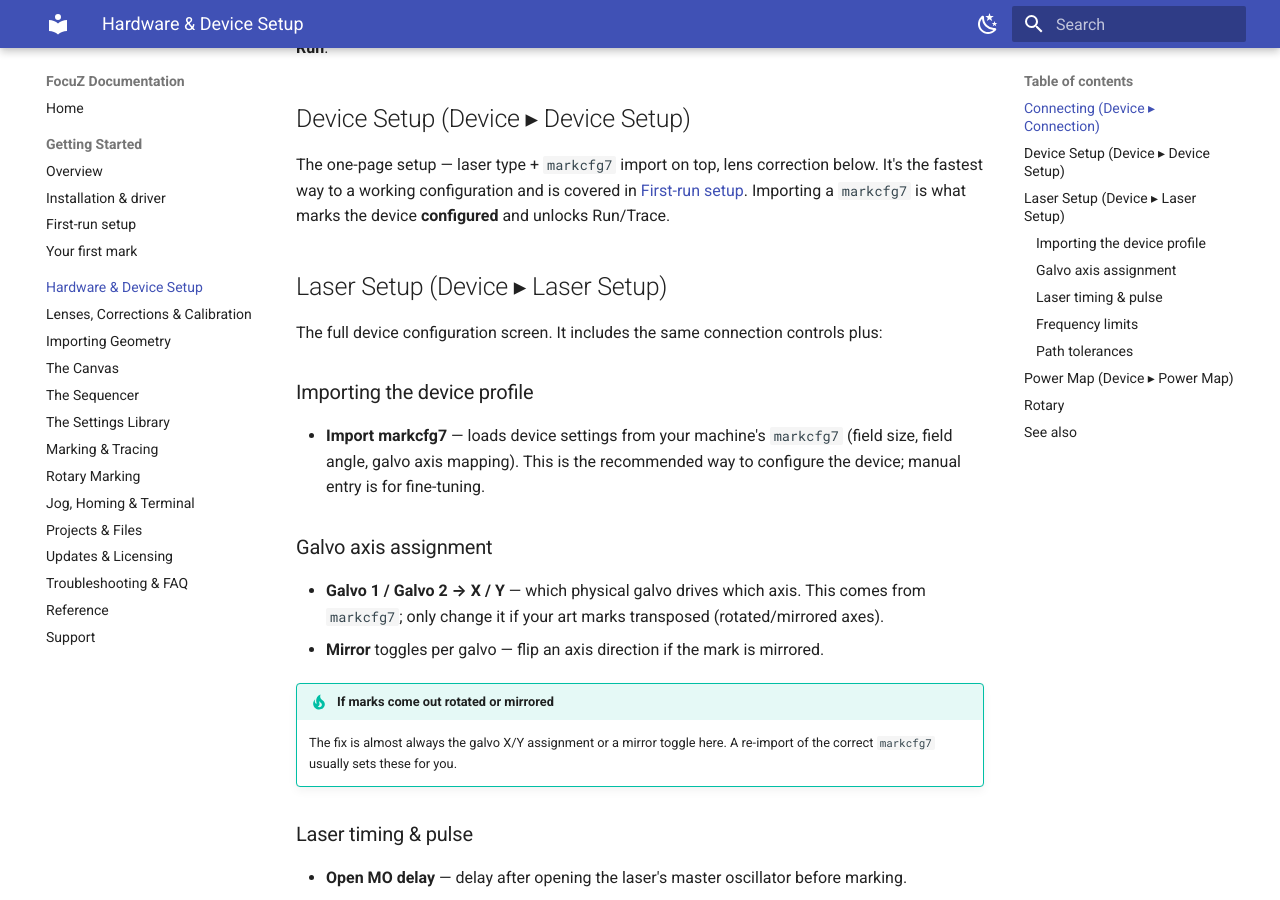
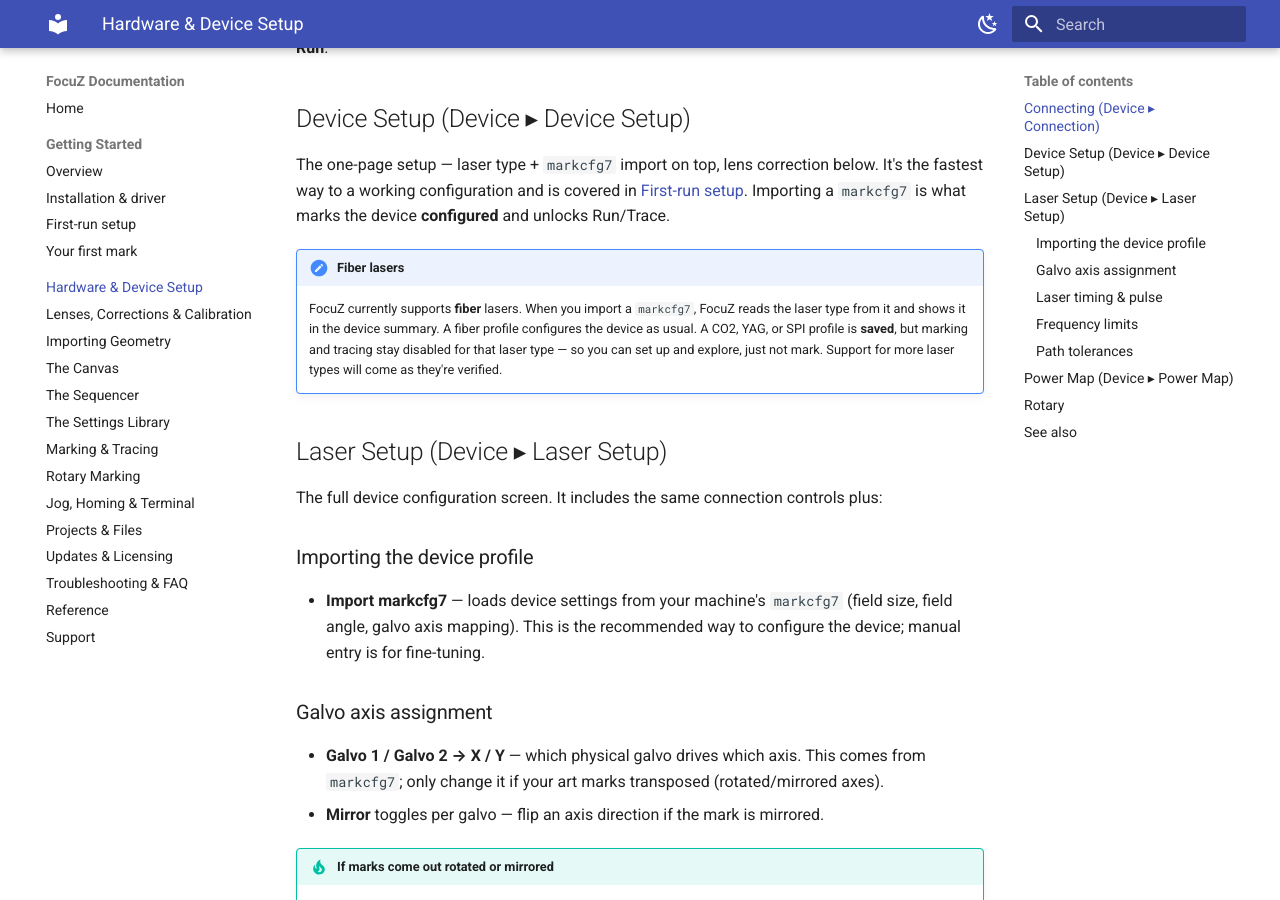
Before and after one commit to Lokahi-Shop/focuz-docs, an MkDocs documentation site: the page built from docs/hardware-setup.md, in a window 1280 px wide and 900 px high, scrolled down 1066 px. Built offline with MkDocs 1.6.1 and Material for MkDocs 9.7.7, drawn with Linux system fonts in a browser that asks for light colours.

Commit message:
docs: note fiber-only laser-type support on device import (#8)
FocuZ reads the laser type from the imported markcfg7 and enables marking
for fiber; CO2/YAG/SPI profiles are saved but marking/tracing stay disabled
for that type.

Co-authored-by: Lokahi-Shop <djbfunk@gmail.com>
Co-authored-by: Claude Opus 4.8 <noreply@anthropic.com>

```diff
--- a/docs/hardware-setup.md
+++ b/docs/hardware-setup.md
@@ -30,6 +30,12 @@ The one-page setup — laser type + `markcfg7` import on top, lens correction be
 to a working configuration and is covered in
 [First-run setup](getting-started/first-run.md). Importing a `markcfg7` is what marks the device
 **configured** and unlocks Run/Trace.
+
+!!! note "Fiber lasers"
+    FocuZ currently supports **fiber** lasers. When you import a `markcfg7`, FocuZ reads the laser type
+    from it and shows it in the device summary. A fiber profile configures the device as usual. A CO2,
+    YAG, or SPI profile is **saved**, but marking and tracing stay disabled for that laser type — so you
+    can set up and explore, just not mark. Support for more laser types will come as they're verified.
 
 ## Laser Setup (Device ▸ Laser Setup)
 
```
